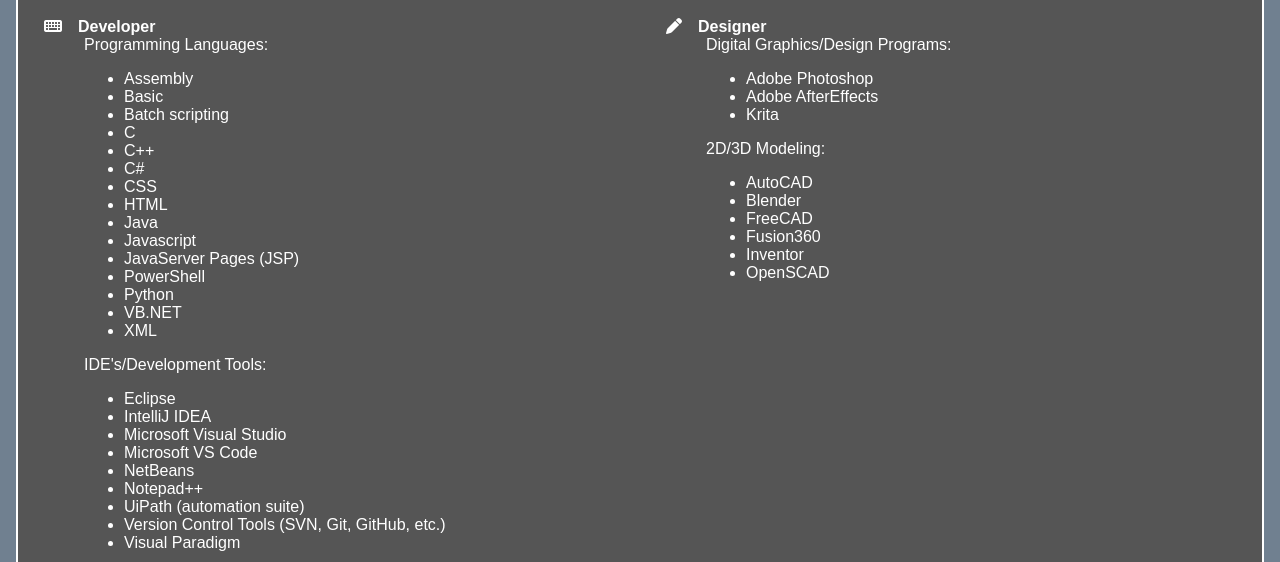
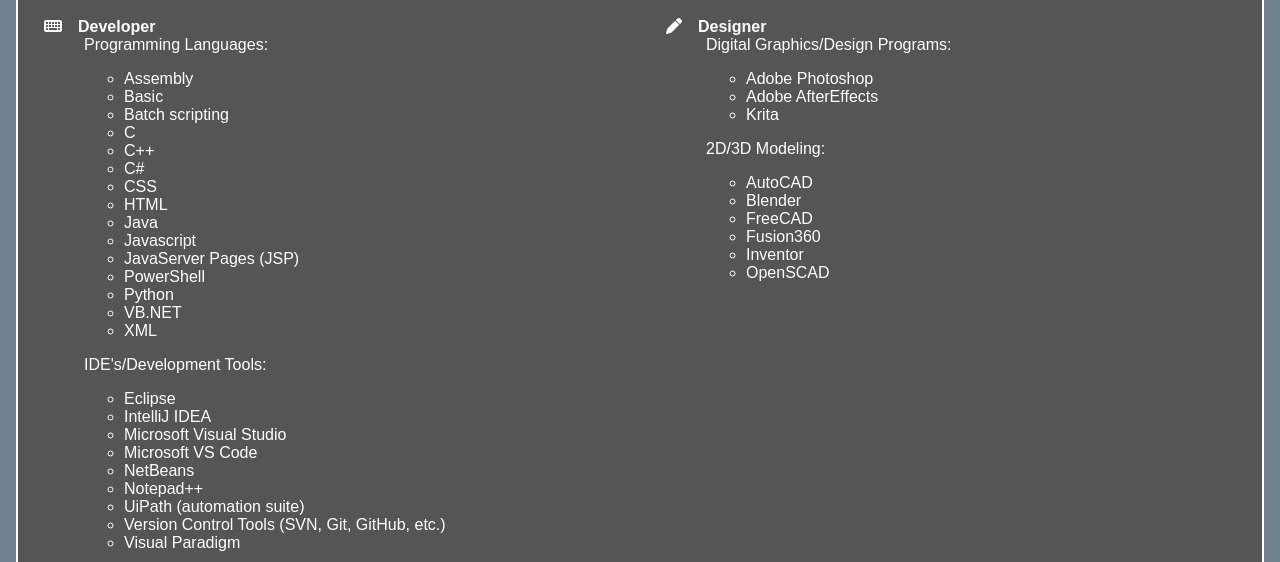
Before and after one commit to llamboladd/AboutMe, a plain HTML site: page index.html in a window 1280 px wide. Shown: the part 238-800 px from the top of the page. Drawn offline with Linux system fonts and the light colour scheme.

Commit message:
Adjusted list styling

```diff
--- a/css/stylesheet.css
+++ b/css/stylesheet.css
@@ -117,3 +117,6 @@ a:hover {
 a:active {
     color: blue;
 }
+ul {
+    list-style-type:circle;
+}
```
